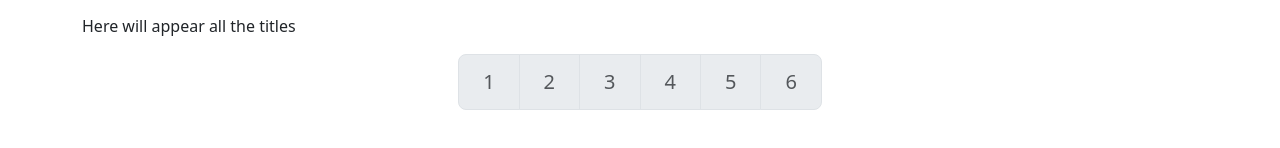
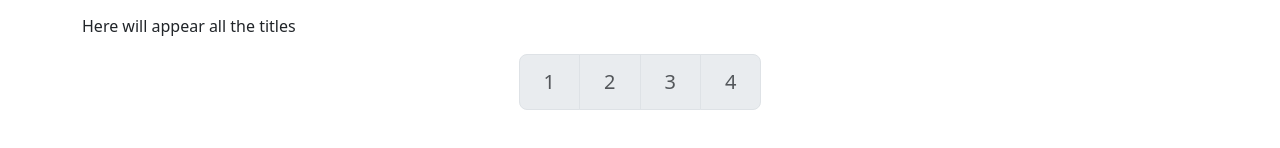
Before and after one commit to tomascmk/movies-night, a React (Vite) app: page / in a window 1280 px wide. Shown: the part 410-558 px from the top of the page. Built offline with nearby package versions, Linux system fonts and the light colour scheme; no server answers.

Commit message:
Update PaginationBar.tsx

```diff
--- a/src/components/Pagination/PaginationBar.tsx
+++ b/src/components/Pagination/PaginationBar.tsx
@@ -8,7 +8,8 @@ interface Props {
 
 export const PaginationBar = ({ pageCount, onPageChange }: Props) => {
   const [activePage, setActivePage] = useState(1)
-
+  console.log('pageCount', pageCount)
+  console.log('activePage', activePage)
   const isItemDisabled = useMemo(
     () => (pageCount === 0 ? true : false),
     [pageCount]
@@ -21,7 +22,18 @@ export const PaginationBar = ({ pageCount, onPageChange }: Props) => {
 
   const pages = useMemo(() => {
     let items = []
-    for (let number = activePage; number <= activePage + 5; number++) {
+    let start
+    let end
+    if (activePage === 0 || activePage === pageCount) {
+      start = activePage === pageCount ? activePage - 5 : activePage
+      end = activePage === pageCount ? activePage : activePage + 5
+    } else {
+      start = activePage - 3
+      end = activePage + 3
+    }
+
+    for (let number = start; number <= end; number++) {
+      if (number >= 1) {
         items.push(
           <Pagination.Item
             key={number}
@@ -32,6 +44,7 @@ export const PaginationBar = ({ pageCount, onPageChange }: Props) => {
             {number}
           </Pagination.Item>
         )
+      }
     }
     return items
   }, [activePage, pageCount])
```
Lines whose indentation alone changed are shown as unchanged.
